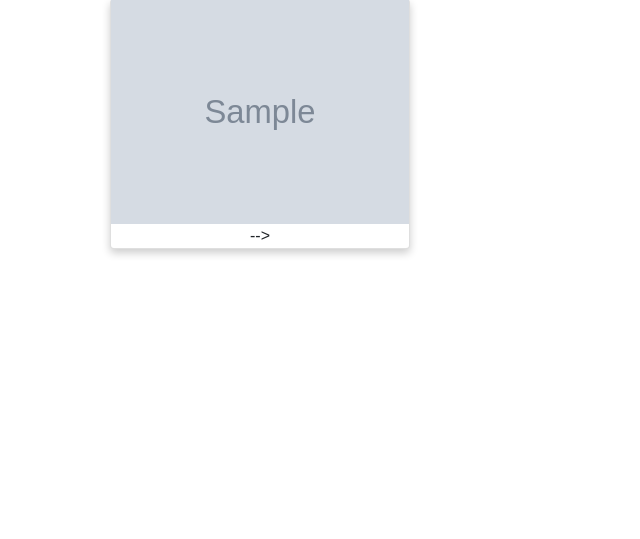
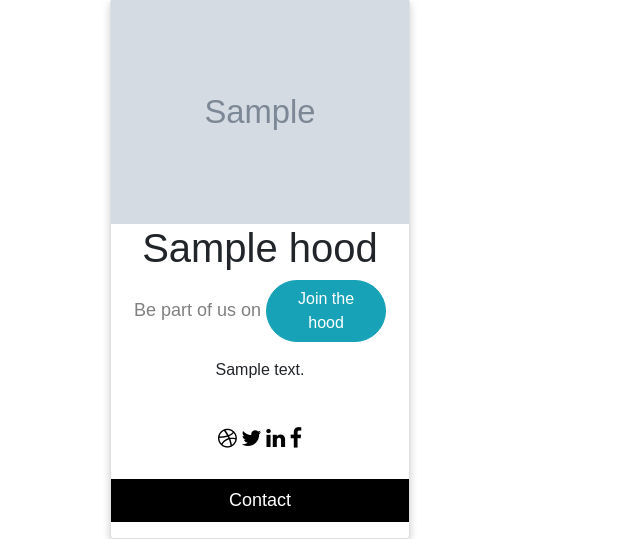
Before and after one commit to michael760odhiambo/woodwatch, a Django app: template hood/templates/all-pages/nhood.html in a window 1280 px wide. Shown: the part 296-835 px from the top of the page, without its empty margins (0-640 px from the left). Before the commit the page ends 552 px from the top, so only its background shows below. Run offline with Django 3.2, Linux system fonts and the light colour scheme; the template is opened without the code that fills it: most values are stand-ins (such as "Sample title", 1, 10 or a date in 2020); grey boxes marked "Sample" are stand-in pictures; some libraries are stand-ins or nearby versions.

Commit message:
deploy the app

```diff
--- a/hood/templates/all-pages/nhood.html
+++ b/hood/templates/all-pages/nhood.html
@@ -20,8 +20,8 @@
           {% for hood in hoods %}
           <div class="col-md-4">
            <div class="card">
-             <img src="{{hood.avatar.url}}" alt="John" style="width:100%"> -->
-             <!-- <h1>{{hood.name}}</h1>
+             <img src="{{hood.avatar.url}}" alt="John" style="width:100%">
+             <h1>{{hood.name}}</h1>
              <p class="title">Be part of us on <a href="{% url 'join-hood' %}" class="btn btn-info" style="border-radius: 50px; width:120px; text-align: center;">Join the hood</a></p>
              <p>{{hood.description}}</p>
 
```
